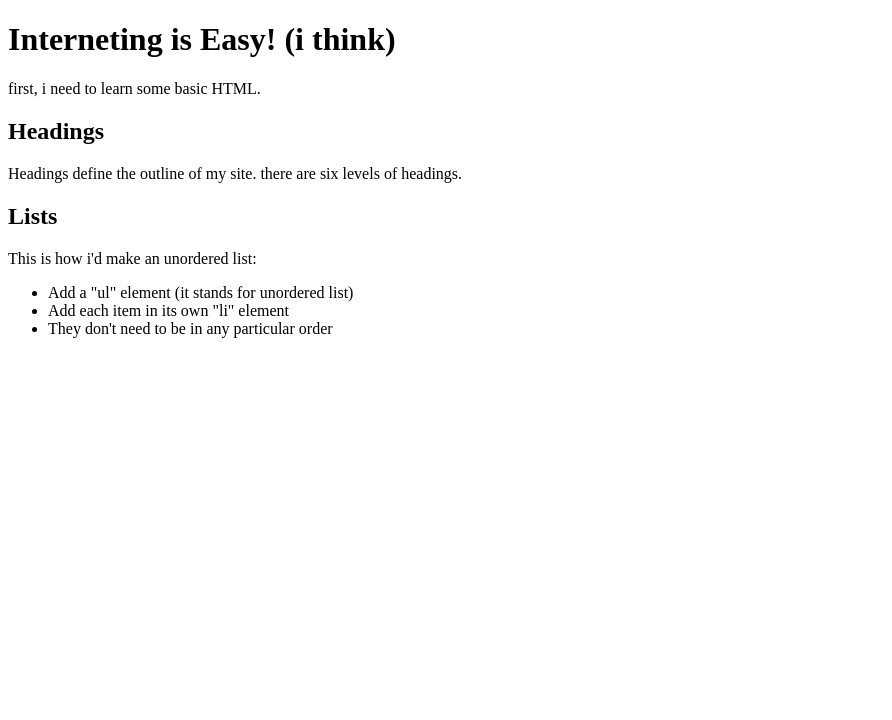
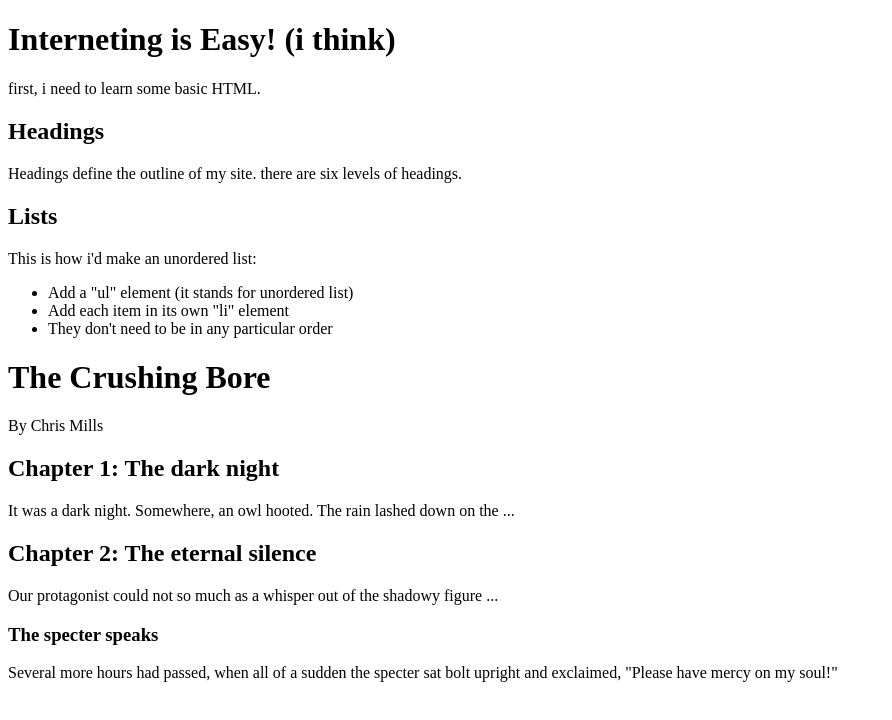
Before and after one commit to Not-a-web-Developer/html-is-hard, a plain HTML site: page index.html in a window 1280 px wide. Shown: the whole page, without its empty margins (0-892 px from the left). Drawn offline with Linux system fonts and the light colour scheme.

Commit message:
Update index.html

```diff
--- a/index.html
+++ b/index.html
@@ -20,5 +20,21 @@
       <li>They don't need to be in any particular order</li>
     </ul>
 
+    <h1>The Crushing Bore</h1>
+
+    <p>By Chris Mills</p>
+
+    <h2>Chapter 1: The dark night</h2>
+
+    <p>It was a dark night. Somewhere, an owl hooted. The rain lashed down on the ...</p>
+
+    <h2>Chapter 2: The eternal silence</h2>
+
+    <p>Our protagonist could not so much as a whisper out of the shadowy figure ...</p>
+
+    <h3>The specter speaks</h3>
+
+    <p>Several more hours had passed, when all of a sudden the specter sat bolt upright and exclaimed, "Please have mercy on my soul!"</p>
+
   </body>
 </html>
```
